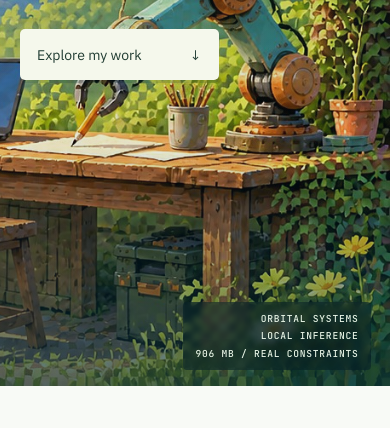
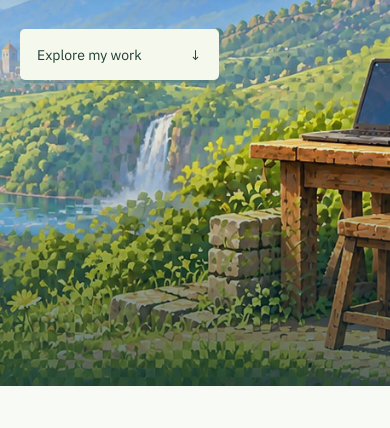
Before and after one commit to Trisert/limitless-labs, an Astro site: page / in a window 390 px wide. Shown: the part 416-844 px from the top of the page. Built offline with nearby package versions, Linux system fonts and the light colour scheme; Astro itself is replaced by a stand-in of ours.

Commit message:
fix: unify hero artwork and mobile crop

```diff
--- a/src/pages/index.astro
+++ b/src/pages/index.astro
@@ -37,16 +37,11 @@ const formatDate = (date: Date) =>
   </header>
 
   <main>
-    <section
-      class="hero"
-      id="hero"
-      aria-labelledby="hero-heading"
-      data-scene-backdrop={`${base}art/backdrop.jpg`}
-    >
+    <section class="hero" id="hero" aria-labelledby="hero-heading">
       <div class="landscape" aria-hidden="true">
         <img
           id="scene-poster"
-          src={`${base}art/scene-poster.jpg`}
+          src={`${base}art/backdrop.jpg`}
           alt=""
           fetchpriority="high"
           width="1672"
@@ -69,11 +64,6 @@ const formatDate = (date: Date) =>
         </p>
         <a class="hero-cta" href="#work"
           >Explore my work <span aria-hidden="true">↓</span></a
-        >
-      </div>
-      <div class="hero-readout" aria-hidden="true">
-        <span>ORBITAL SYSTEMS</span><span>LOCAL INFERENCE</span><span
-          >906 MB / REAL CONSTRAINTS</span
         >
       </div>
     </section>
--- a/src/scripts/hero-scene.mjs
+++ b/src/scripts/hero-scene.mjs
@@ -8,6 +8,7 @@
 const canvas = document.getElementById("orbitCanvas");
 const hero = document.getElementById("hero");
 const landscape = hero?.querySelector(".landscape");
+const poster = landscape?.querySelector(".scene-poster");
 const loader = hero?.querySelector(".scene-loader");
 
 if (canvas && hero && landscape) {
@@ -29,7 +30,6 @@ if (canvas && hero && landscape) {
     },
   ];
 
-  let backdrop = null;
   let frameId = 0;
   let lastPaint = 0;
   let visible = true;
@@ -39,6 +39,20 @@ if (canvas && hero && landscape) {
 
   const clamp = (value, min = 0, max = 1) =>
     value < min ? min : value > max ? max : value;
+
+  function positionRatio(token, available, fallback) {
+    const value = token?.toLowerCase();
+    if (value === "left" || value === "top") return 0;
+    if (value === "center") return 0.5;
+    if (value === "right" || value === "bottom") return 1;
+    if (value?.endsWith("%")) {
+      return clamp(Number.parseFloat(value) / 100);
+    }
+    const pixels = Number.parseFloat(value);
+    return Number.isFinite(pixels) && available
+      ? clamp(pixels / available)
+      : fallback;
+  }
 
   function fitViewport() {
     const rect = landscape.getBoundingClientRect();
@@ -51,9 +65,17 @@ if (canvas && hero && landscape) {
       rect.width / LOGICAL.width,
       rect.height / LOGICAL.height,
     );
-    // Match the poster's object-position: right center.
-    viewport.left = LOGICAL.width - rect.width / viewport.scale;
-    viewport.top = (LOGICAL.height - rect.height / viewport.scale) / 2;
+    const visibleWidth = rect.width / viewport.scale;
+    const visibleHeight = rect.height / viewport.scale;
+    const sourceWidth = LOGICAL.width - visibleWidth;
+    const sourceHeight = LOGICAL.height - visibleHeight;
+    const objectPosition = poster
+      ? getComputedStyle(poster).objectPosition.split(/\s+/)
+      : [];
+    viewport.left =
+      sourceWidth * positionRatio(objectPosition[0], sourceWidth, 1);
+    viewport.top =
+      sourceHeight * positionRatio(objectPosition[1], sourceHeight, 0.5);
 
     const width = Math.max(1, Math.round(rect.width * viewport.dpr));
     const height = Math.max(1, Math.round(rect.height * viewport.dpr));
@@ -81,11 +103,6 @@ if (canvas && hero && landscape) {
     beginSceneTransform();
     context.imageSmoothingEnabled = true;
     context.imageSmoothingQuality = "high";
-  }
-
-  function drawBackdrop() {
-    if (!backdrop) return;
-    context.drawImage(backdrop, 0, 0, LOGICAL.width, LOGICAL.height);
   }
 
   function drawAmbientLight(seconds) {
@@ -126,6 +143,34 @@ if (canvas && hero && landscape) {
     context.globalCompositeOperation = "screen";
     context.lineCap = "round";
     context.lineWidth = 1.35;
+    context.beginPath();
+    context.moveTo(LOGICAL.width * 0.08, LOGICAL.height * 0.55);
+    context.bezierCurveTo(
+      LOGICAL.width * 0.2,
+      LOGICAL.height * 0.53,
+      LOGICAL.width * 0.43,
+      LOGICAL.height * 0.56,
+      LOGICAL.width * 0.54,
+      LOGICAL.height * 0.62,
+    );
+    context.bezierCurveTo(
+      LOGICAL.width * 0.59,
+      LOGICAL.height * 0.67,
+      LOGICAL.width * 0.57,
+      LOGICAL.height * 0.74,
+      LOGICAL.width * 0.42,
+      LOGICAL.height * 0.75,
+    );
+    context.bezierCurveTo(
+      LOGICAL.width * 0.25,
+      LOGICAL.height * 0.72,
+      LOGICAL.width * 0.11,
+      LOGICAL.height * 0.66,
+      LOGICAL.width * 0.08,
+      LOGICAL.height * 0.55,
+    );
+    context.closePath();
+    context.clip();
 
     for (const row of waterRows) {
       const progress = (seconds * row.speed + row.phase) % 1;
@@ -159,9 +204,8 @@ if (canvas && hero && landscape) {
   }
 
   function paint(seconds) {
-    if (failed || !backdrop || !viewport.width || !viewport.height) return;
+    if (failed || !viewport.width || !viewport.height) return;
     clearCanvas();
-    drawBackdrop();
     if (!reducedMotion.matches) {
       drawAmbientLight(seconds);
       drawWaterGlints(seconds);
@@ -219,24 +263,14 @@ if (canvas && hero && landscape) {
     hero.classList.add("scene-fallback");
   }
 
-  function loadImage(source) {
-    return new Promise((resolve, reject) => {
-      const image = new Image();
-      image.decoding = "async";
-      image.onload = () => resolve(image);
-      image.onerror = () => reject(new Error(`Could not load ${source}`));
-      image.src = new URL(source, document.baseURI).href;
-    });
-  }
-
   async function start() {
     try {
       if (!context) throw new Error("Canvas 2D unavailable");
-      const source = hero.dataset.sceneBackdrop;
-      if (!source) throw new Error("Scene artwork missing");
+      if (!fitViewport()) throw new Error("Scene viewport unavailable");
 
-      backdrop = await loadImage(source);
-      if (!fitViewport()) throw new Error("Scene viewport unavailable");
+      // The poster is the canonical scene. The canvas is only an enhancement
+      // layer, so decode it before revealing the transparent overlay.
+      if (poster?.decode) await poster.decode().catch(() => {});
 
       // Deterministic frame hook used by poster rendering and visual QA.
       const frameParam = new URLSearchParams(window.location.search).get(
--- a/src/styles/site.css
+++ b/src/styles/site.css
@@ -215,8 +215,7 @@ button:focus-visible {
     );
 }
 .hero-copy .eyebrow,
-.hero-description,
-.hero-readout {
+.hero-description {
   text-shadow: 0 1px 12px rgb(6 34 42 / 62%);
 }
 .hero-copy {
@@ -256,28 +255,13 @@ button:focus-visible {
   background: #f5f8ec;
   border-radius: 5px;
   box-shadow: 0 3px rgb(5 45 52 / 14%);
-  transition: transform 0.2s;
+  transition: transform 0.2s ease-out;
 }
-.hero-cta:hover {
-  color: #203c32;
-  transform: translateY(-3px);
-}
-.hero-readout {
-  position: absolute;
-  z-index: 3;
-  right: 5%;
-  bottom: 1.5rem;
-  display: flex;
-  gap: 1.25rem;
-  color: rgb(242 255 240 / 94%);
-  font-family: var(--font-mono);
-  font-size: 0.7rem;
-  font-weight: 500;
-  letter-spacing: 0.08em;
-  padding: 0.5rem 0.75rem;
-  border-radius: 4px;
-  background: rgb(6 32 39 / 55%);
-  backdrop-filter: blur(3px);
+@media (hover: hover) and (pointer: fine) {
+  .hero-cta:hover {
+    color: #203c32;
+    transform: translateY(-3px);
+  }
 }
 .scene-loader {
   position: absolute;
@@ -731,16 +715,8 @@ body:not(.portfolio) > footer {
       #052e3dad
     );
   }
-  .hero-readout {
-    right: 5%;
-    bottom: 1rem;
-    display: block;
-    font-size: 0.6rem;
-    line-height: 1.8;
-    text-align: right;
-  }
-  .hero-readout span {
-    display: block;
+  .landscape img {
+    object-position: 58% center;
   }
   .scene-loader {
     right: 1rem;
```
Also changed, not shown: tests/site-structure.test.mjs (+10 -5 lines).
